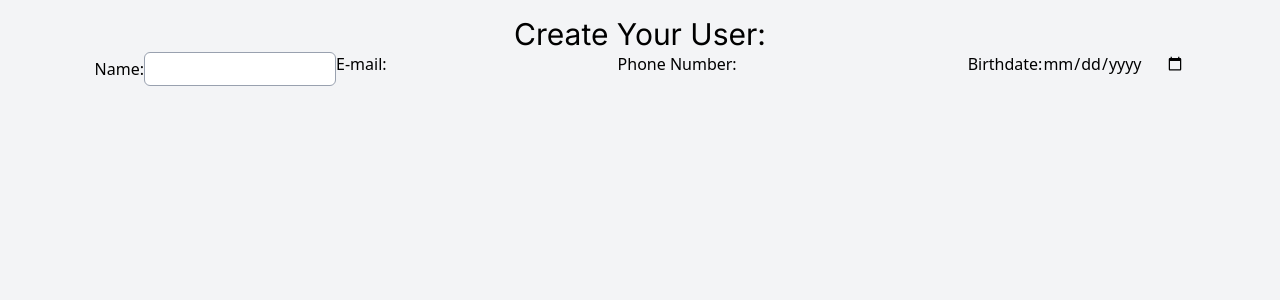
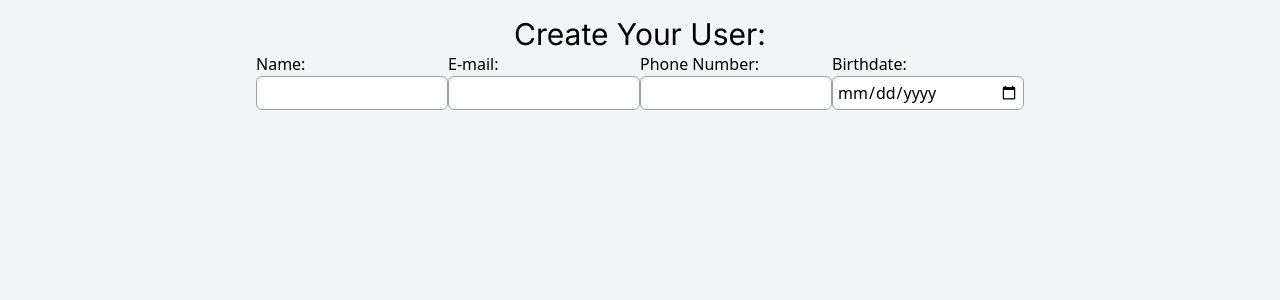
Before and after one commit to gfloriano11/node-crud, a React (Vite) app: page / in a window 1280 px wide. Shown: the top 300 px of the page. Built offline with nearby package versions, Linux system fonts and the light colour scheme.

Commit message:
feat: use input component in form

```diff
--- a/src/components/Form.jsx
+++ b/src/components/Form.jsx
@@ -5,25 +5,27 @@ function Form(){
 
     const [name, setName] = useState('');
     const [email, setEmail] = useState('');
+    const [number, setNumber] = useState('');
+    const [date, setDate] = useState('');
 
     return(
         <form>
-            <div className="flex justify-center">
-                <div className="">
+            <div className="lg:w-4xl flex justify-center">
+                <div className="flex flex-col">
                     <label>Name:</label>
-                    <Input></Input>
+                    <Input type="text" value={name} onChange={(event) => setName(event.target.value)}/>
                 </div>
-                <div>
+                <div className="flex flex-col">
                     <label>E-mail:</label>
-                    <input type="email"></input>
+                    <Input type="e-mail" value={email} onChange={(event) => setEmail(event.target.value)}/>
                 </div>
-                <div>
+                <div className="flex flex-col">
                     <label>Phone Number:</label>
-                    <input type="text"></input>
+                    <Input type="text" value={number} onChange={(event) => setNumber(event.target.value)}/>
                 </div>
-                <div>
+                <div className="flex flex-col">
                     <label>Birthdate:</label>
-                    <input type="date"></input>
+                    <Input type="date" value={date} onChange={(event) => setDate(event.target.value)}/>
                 </div>
             </div>
         </form>
```
